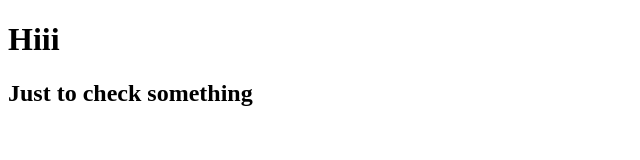
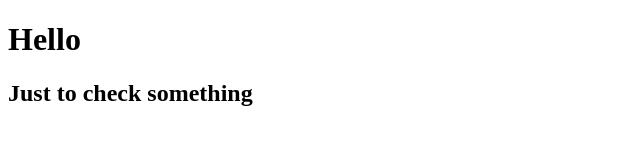
Before and after one commit to MehakDhingra-1510/LearningGit2, a plain HTML site: page index.html in a window 1280 px wide. Shown: the full height of the page, 0-640 px from the left. Drawn offline with Linux system fonts and the light colour scheme.

Commit message:
Added hello

```diff
--- a/index.html
+++ b/index.html
@@ -6,7 +6,7 @@
     <title>Document</title>
 </head>
 <body>
-    <h1>Hiii</h1>
+    <h1>Hello</h1>
     <h2>Just to check something</h2>
 </body>
 </html>
```
